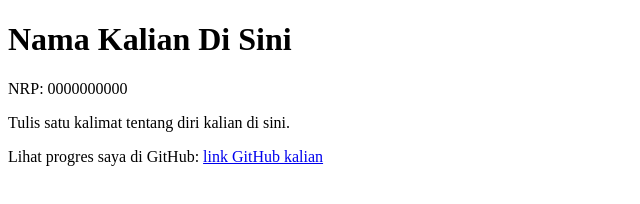
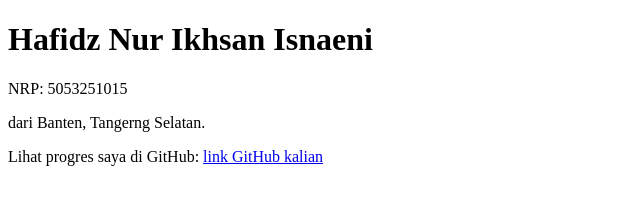
Before and after one commit to webdev-if-its/pweb-5053251015, a website: page m00/index.html in a window 1280 px wide. Shown: the whole page, without its empty margins (0-640 px from the left). Drawn offline with Linux system fonts and the light colour scheme.

Commit message:
Selesaikan pertemuan 0

```diff
--- a/m00/index.html
+++ b/m00/index.html
@@ -3,14 +3,15 @@
 <head>
   <meta charset="utf-8">
   <meta name="viewport" content="width=device-width, initial-scale=1">
-  <title>Untitled</title>
+  <title>Kartu Perkenanlan Hafidz Nur Ikhsan Isnaeni
+  </title>
 </head>
 <body>
 
-  <h1 id="nama">Nama Kalian Di Sini</h1>
-  <p id="nrp">NRP: 0000000000</p>
-  <p id="bio">Tulis satu kalimat tentang diri kalian di sini.</p>
-  <p>Lihat progres saya di GitHub: <a id="github" href="#">link GitHub kalian</a></p>
+  <h1 id="nama">Hafidz Nur Ikhsan Isnaeni</h1>
+  <p id="nrp">NRP: 5053251015</p>
+  <p id="bio">dari Banten, Tangerng Selatan.</p>
+  <p>Lihat progres saya di GitHub: <a id="github" href="https://github.com/CPisnur">link GitHub kalian</a></p>
 
 </body>
 </html>
```
